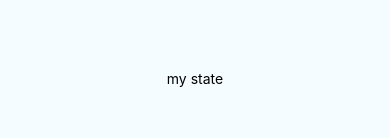
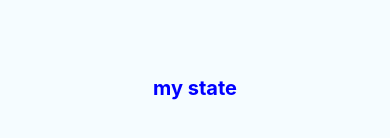
Before and after one commit to xiaotaozi1127/RNPractice, a React Native app: screen / in a window 390 px wide. Shown: the part 344-482 px from the top of the page. Built offline with nearby package versions, Linux system fonts and the light colour scheme.

Commit message:
[taohui] add style sheet

```diff
--- a/src/components/home/PresentationalComponent.js
+++ b/src/components/home/PresentationalComponent.js
@@ -1,14 +1,24 @@
 import React, {Component} from 'react';
-import {Text, View} from 'react-native';
+import {Text, View, StyleSheet} from 'react-native';
 
 const PresentationalComponent = (props) => {
 	return (
 		<View>
-			<Text onPress = {props.updateState}>
+			<Text onPress = {props.updateState} style = {styles.myState}>
 				{props.myState}
 			</Text>
 		</View>
 		)
 }
 
+const styles = StyleSheet.create ({
+	myState: {
+		marginTop: 20,
+		textAlign: 'center',
+		color: 'blue',
+		fontWeight: 'bold',
+		fontSize: 20
+	}
+})
+
 export default PresentationalComponent;
```
